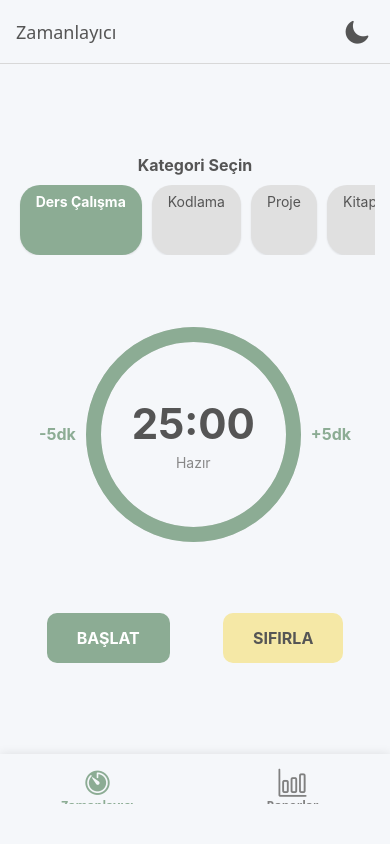
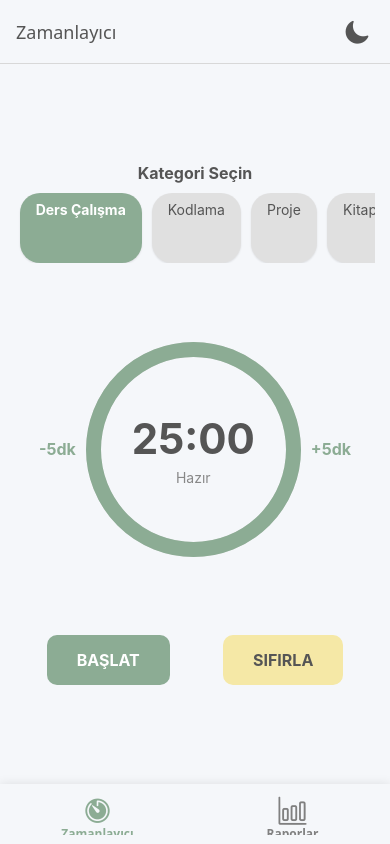
Before and after one commit to fselmakpnr/mobil-proje, a React Native app: screen / in a window 390 px wide. Built offline with nearby package versions, Linux system fonts and the light colour scheme.

Commit message:
alt sekmenin sistem gezinme çubuğuyla çakışması giderildi

```diff
--- a/App.js
+++ b/App.js
@@ -3,7 +3,7 @@ import { TouchableOpacity } from 'react-native';
 import { NavigationContainer } from '@react-navigation/native';
 import { createBottomTabNavigator } from '@react-navigation/bottom-tabs';
 import { Ionicons } from '@expo/vector-icons';
-
+import { SafeAreaProvider, useSafeAreaInsets } from 'react-native-safe-area-context';
 
 import { ThemeProvider, useTheme } from './context/themeContext';
 import HomeScreen from './screens/homeScreen';
@@ -11,50 +11,64 @@ import ReportScreen from './screens/reportScreen';
 
 const Tab = createBottomTabNavigator();
 
-
 function AppNavigation() {
   const { theme, toggleTheme } = useTheme();
+  const insets = useSafeAreaInsets();
 
   return (
     <NavigationContainer>
       <Tab.Navigator
         screenOptions={({ route }) => ({
-          tabBarIcon: ({ focused, color, size }) => {
+          tabBarIcon: ({ focused, color }) => {
             let iconName;
-
             const iconSize = 30;
 
-            if (route.name === 'Zamanlayıcı') iconName = focused ? 'timer' : 'timer-outline';
-            else if (route.name === 'Raporlar') iconName = focused ? 'bar-chart' : 'bar-chart-outline';
+            if (route.name === 'Zamanlayıcı') {
+              iconName = focused ? 'timer' : 'timer-outline';
+            } else if (route.name === 'Raporlar') {
+              iconName = focused ? 'bar-chart' : 'bar-chart-outline';
+            }
 
             return <Ionicons name={iconName} size={iconSize} color={color} />;
           },
+
           tabBarActiveTintColor: theme.colors.tint,
           tabBarInactiveTintColor: 'gray',
 
           tabBarStyle: {
             backgroundColor: theme.colors.tabBar,
             borderTopWidth: 0,
-            height: 90,
-            paddingBottom: 30,
-            paddingTop: 10,
+
+
+            height: 60 + insets.bottom,
+            paddingBottom: insets.bottom,
+            paddingTop: 8,
+
             elevation: 10,
             shadowColor: '#000',
             shadowOpacity: 0.1,
             shadowRadius: 10,
           },
+
           tabBarLabelStyle: {
             fontSize: 12,
             fontWeight: '600',
-            marginBottom: 5
+            marginBottom: 4,
           },
 
-          headerStyle: { backgroundColor: theme.colors.background, shadowColor: 'transparent' },
+          headerStyle: {
+            backgroundColor: theme.colors.background,
+            shadowColor: 'transparent',
+          },
           headerTintColor: theme.colors.text,
+
           headerRight: () => (
-            <TouchableOpacity onPress={toggleTheme} style={{ marginRight: 15, padding: 5 }}>
+            <TouchableOpacity
+              onPress={toggleTheme}
+              style={{ marginRight: 15, padding: 5 }}
+            >
               <Ionicons
-                name={theme.dark ? "sunny" : "moon"}
+                name={theme.dark ? 'sunny' : 'moon'}
                 size={26}
                 color={theme.colors.text}
               />
@@ -71,8 +85,11 @@ function AppNavigation() {
 
 export default function App() {
   return (
-    <ThemeProvider>
-      <AppNavigation />
-    </ThemeProvider>
+
+    <SafeAreaProvider>
+      <ThemeProvider>
+        <AppNavigation />
+      </ThemeProvider>
+    </SafeAreaProvider>
   );
 }
```
